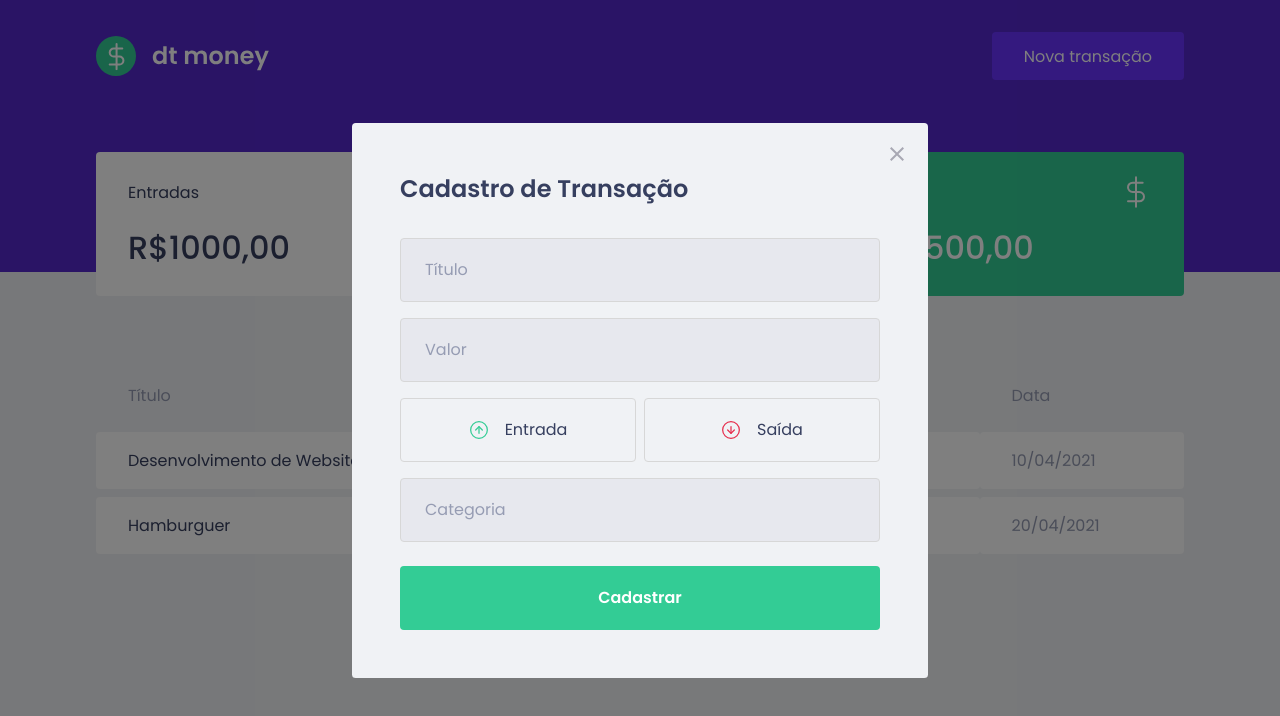
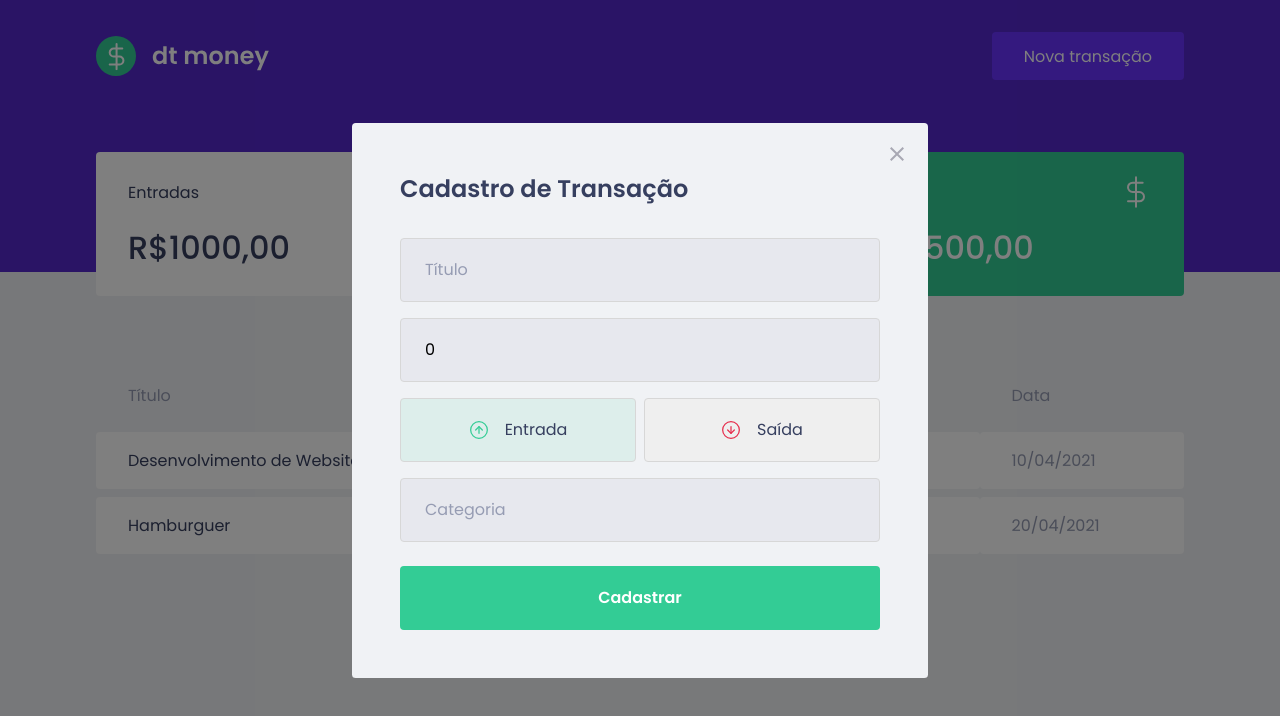
Before and after one commit to MendesWashington/dtmoney, a React (Create React App) app: page / in a window 1280 px wide. Both pictures are taken after a click on the button "Nova transação". Shown: the top 716 px of the page. Built offline with nearby package versions, Linux system fonts and the light colour scheme; no server answers; what miragejs would draw is missing.

Commit message:
Adicionado estilo aos botões de entrada e saída e capitura dos dados usando FormEvent

```diff
--- a/src/components/NewTransactionModal/index.tsx
+++ b/src/components/NewTransactionModal/index.tsx
@@ -1,8 +1,9 @@
+import { FormEvent, useState } from "react";
 import Modal from "react-modal";
 import closeImg from "../../assets/close.svg";
 import inComeImg from "../../assets/income.svg";
 import outComeImg from "../../assets/outcome.svg";
-import { Container, TransactionTypeContainer } from "./styled";
+import { Container, RadioBox, TransactionTypeContainer } from "./styled";
 
 interface NewTransactionModalProps {
   isOpen: boolean;
@@ -15,6 +16,17 @@
   isOpen,
   onRequestClose,
 }: NewTransactionModalProps) => {
+  const [title, setTitle] = useState("");
+  const [value, setValue] = useState(0);
+  const [category, setCategory] = useState("");
+  const [type, setType] = useState("deposit");
+
+  function handleCreateNewTransaction(event: FormEvent) {
+    event.preventDefault();
+
+    console.log({title, value, category, type});
+  }
+
   return (
     <Modal
       isOpen={isOpen}
@@ -29,23 +41,56 @@
       >
         <img src={closeImg} alt="Fechar modal" />
       </button>
-      <Container>
+      <Container onSubmit={handleCreateNewTransaction}>
         <h2>Cadastro de Transação</h2>
 
-        <input type="text" name="name" placeholder="Título" />
-        <input type="number" name="value" placeholder="Valor" />
+        <input
+          type="text"
+          name="title"
+          placeholder="Título"
+          value={title}
+          onChange={(event) => setTitle(event.target.value)}
+        />
+        <input
+          type="number"
+          name="value"
+          placeholder="Valor"
+          value={value}
+          onChange={(event) => setValue(Number(event.target.value))}
+        />
         <TransactionTypeContainer>
-          <button type="button">
+          <RadioBox
+            type="button"
+            onClick={() => {
+              setType("deposit");
+            }}
+            isActive={type === "deposit"}
+            activeColor="green"
+          >
             <img src={inComeImg} alt="Entrada" />
             <span>Entrada</span>
-          </button>
-          <button type="button">
+          </RadioBox>
+          <RadioBox
+            type="button"
+            onClick={() => {
+              setType("withdraw");
+            }}
+            isActive={type === "withdraw"}
+            activeColor="red"
+          >
             <img src={outComeImg} alt="Saída" />
             <span>Saída</span>
-          </button>
+          </RadioBox>
         </TransactionTypeContainer>
-        <input type="text" name="category" placeholder="Categoria" />
+        <input
+          type="text"
+          name="category"
+          placeholder="Categoria"
+          value={category}
+          onChange={(event) => setCategory(event.target.value)}
+        />
         <button type="submit">Cadastrar</button>
+
       </Container>
     </Modal>
   );
--- a/src/components/NewTransactionModal/styled.ts
+++ b/src/components/NewTransactionModal/styled.ts
@@ -1,5 +1,6 @@
 import styled from "styled-components";
-import { darken } from "polished";
+import { darken, transparentize } from "polished";
+
 export const Container = styled.form`
   justify-self: space-between;
   h2 {
@@ -54,13 +55,26 @@
   display: grid;
   grid-template-columns: 1fr 1fr;
   gap: 0.5rem;
+`;
 
-  button {
+interface RidioBoxProps {
+  isActive: boolean;
+  activeColor: "green" | "red";
+}
+
+const colors = {
+  green: "#33CC95",
+  red: "#E52E4D",
+};
+export const RadioBox = styled.button<RidioBoxProps>`
   height: 4rem;
   border: 1px solid #d7d7d7;
   border-radius: 0.25rem;
 
-    background: transparent;
+  background: ${(props) =>
+    props.isActive
+      ? transparentize(0.9, colors[props.activeColor])
+      : "trasnparent"};
 
   display: flex;
   align-items: center;
@@ -83,5 +97,4 @@
     font-size: 1rem;
     color: var(--text-title);
   }
-  }
 `;
```
Lines whose indentation alone changed are shown as unchanged.
